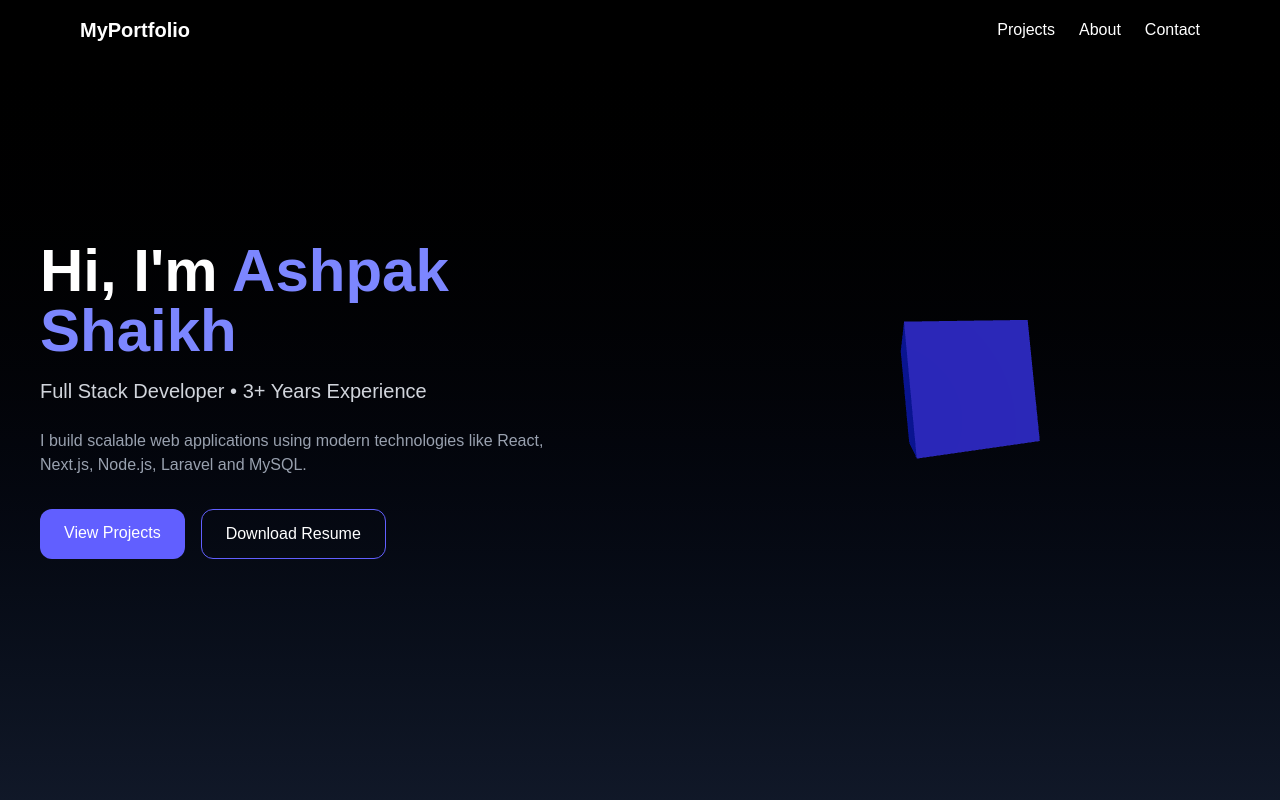
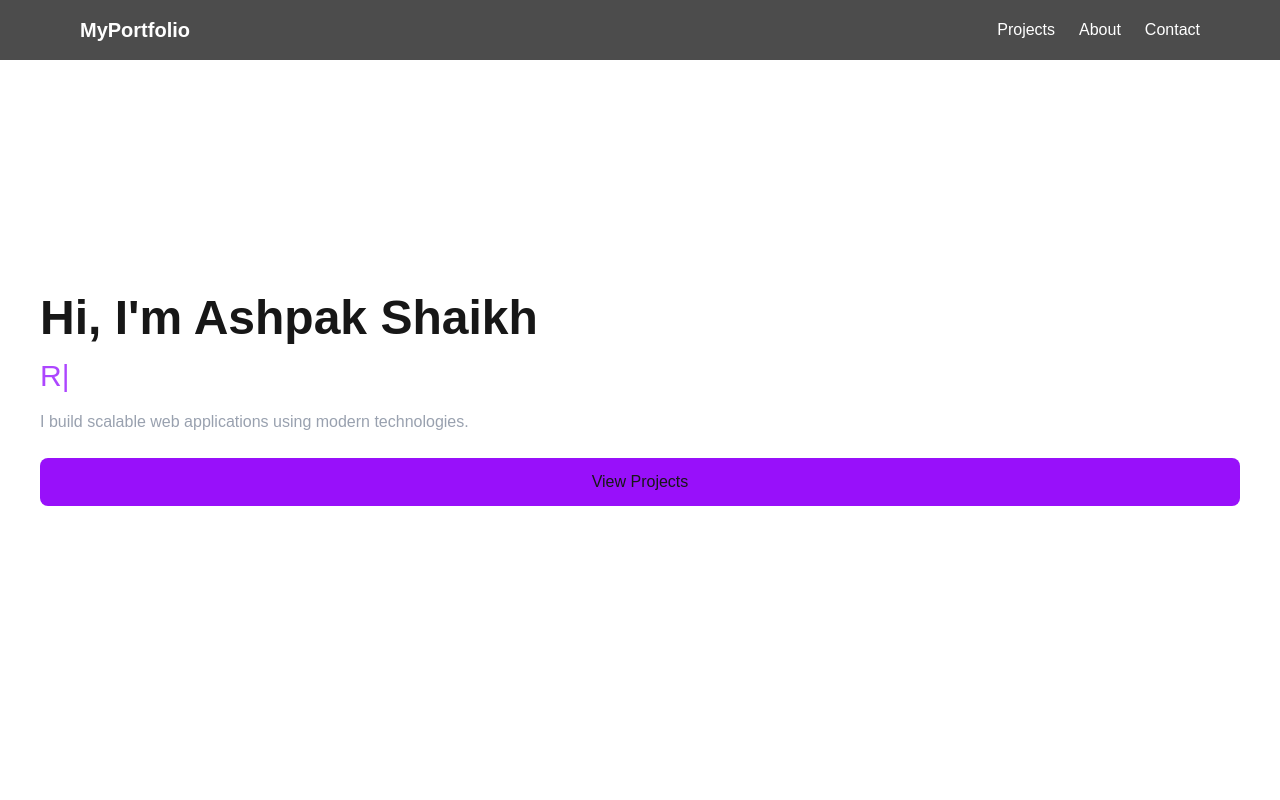
Before and after one commit to ashpak0608/developer-portfolio, a Next.js app: page / in a window 1280 px wide. Shown: the top 800 px of the page. Built offline with nearby package versions, Linux system fonts and the light colour scheme.

Commit message:
feat: Implement dynamic typing effect in Hero component using `typed.js` and simplify its layout.

```diff
--- a/package.json
+++ b/package.json
@@ -15,7 +15,8 @@
     "next": "16.1.6",
     "react": "19.2.3",
     "react-dom": "19.2.3",
-    "three": "^0.183.2"
+    "three": "^0.183.2",
+    "typed.js": "^3.0.0"
   },
   "devDependencies": {
     "@tailwindcss/postcss": "^4",
--- a/src/app/components/Hero.tsx
+++ b/src/app/components/Hero.tsx
@@ -1,55 +1,48 @@
 "use client";
 
-import ThreeScene from "./ThreeScene";
-import { motion } from "framer-motion";
+import { useEffect, useRef } from "react";
+import Typed from "typed.js";
 
 export default function Hero() {
+
+    const el = useRef(null);
+
+    useEffect(() => {
+        const typed = new Typed(el.current, {
+            strings: [
+                "Full Stack Developer",
+                "React & Next.js Developer",
+                "Node.js Backend Engineer",
+                "AI Systems Builder"
+            ],
+            typeSpeed: 60,
+            backSpeed: 40,
+            loop: true
+        });
+
+        return () => {
+            typed.destroy();
+        };
+    }, []);
+
     return (
-        <section className="min-h-screen flex flex-col md:flex-row items-center justify-center bg-gradient-to-b from-black to-gray-900 text-white">
+        <section className="h-screen flex flex-col justify-center px-10">
 
-            <div className="md:w-1/2 p-10">
+            <h1 className="text-5xl font-bold mb-4">
+                Hi, I'm Ashpak Shaikh
+            </h1>
 
-                <motion.h1
-                    initial={{ opacity: 0, y: 40 }}
-                    animate={{ opacity: 1, y: 0 }}
-                    transition={{ duration: 1 }}
-                    className="text-4xl md:text-6xl font-bold"
-                >
-                    Hi, I'm <span className="text-indigo-400">Ashpak Shaikh</span>
-                </motion.h1>
+            <h2 className="text-3xl text-purple-500">
+                <span ref={el}></span>
+            </h2>
 
-                <p className="mt-4 text-xl text-gray-300">
-                    Full Stack Developer • 3+ Years Experience
-                </p>
+            <p className="mt-4 text-gray-400 max-w-lg">
+                I build scalable web applications using modern technologies.
+            </p>
 
-                <p className="mt-6 text-gray-400">
-                    I build scalable web applications using modern technologies like
-                    React, Next.js, Node.js, Laravel and MySQL.
-                </p>
-
-                <div className="mt-8 flex gap-4">
-
-                    <a
-                        href="#projects"
-                        className="bg-indigo-500 px-6 py-3 rounded-xl hover:bg-indigo-600"
-                    >
-                        View Projects
-                    </a>
-
-                    <a
-                        href="/resume.pdf"
-                        className="border border-indigo-500 px-6 py-3 rounded-xl hover:bg-indigo-500"
-                    >
-                        Download Resume
-                    </a>
-
-                </div>
-
-            </div>
-
-            <div className="md:w-1/2">
-                <ThreeScene />
-            </div>
+            <button className="mt-6 bg-purple-600 px-6 py-3 rounded-lg">
+                View Projects
+            </button>
 
         </section>
     );
```
Also changed, not shown: 1 other file (tests, documents, lock files or other folders).
